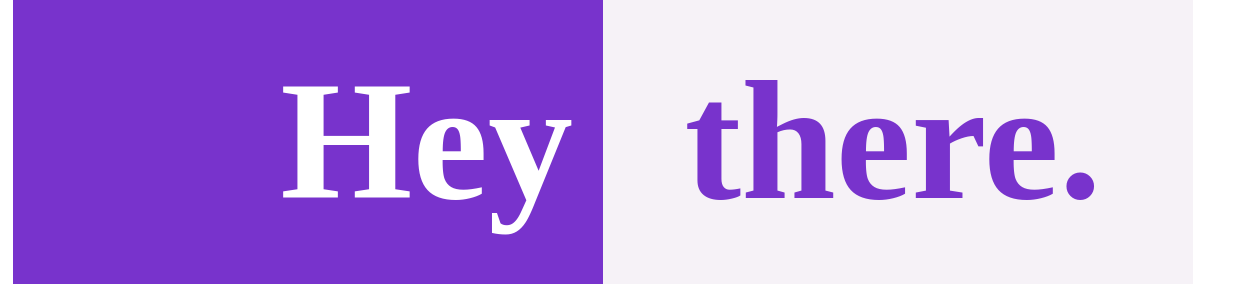
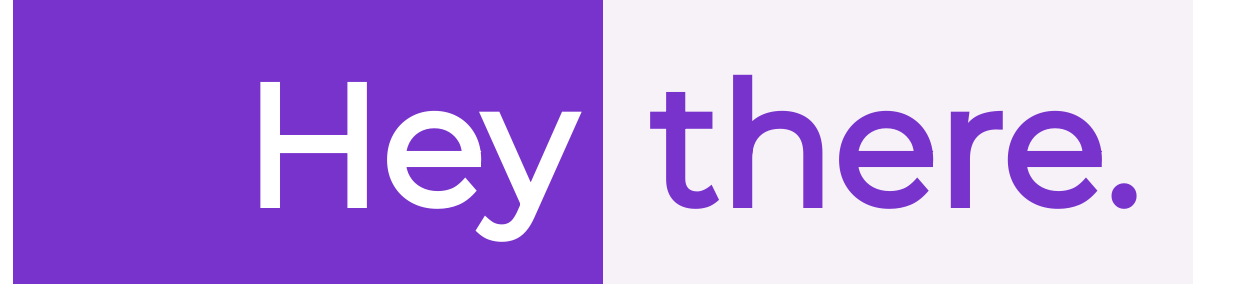
Before and after one commit to JyothsnaAshok/IEEE-Advanced-CSS, a plain HTML site: page index.html in a window 1280 px wide. Shown: the part 48-332 px from the top of the page, 37-1280 px from the left. Drawn offline with Linux system fonts and the light colour scheme.

Commit message:
Update index.html

```diff
--- a/index.html
+++ b/index.html
@@ -6,6 +6,7 @@
     <title>Hey | Home</title>
     <link rel="stylesheet" href="main.css"/>
     <link href='https://fonts.googleapis.com/css?family=Roboto' rel='stylesheet'>
+    <link href='https://fonts.googleapis.com/css?family=Montserrat' rel='stylesheet'>
     <script src="https://kit.fontawesome.com/79d47ae01c.js" crossorigin="anonymous"></script>
   </head>
 
```
